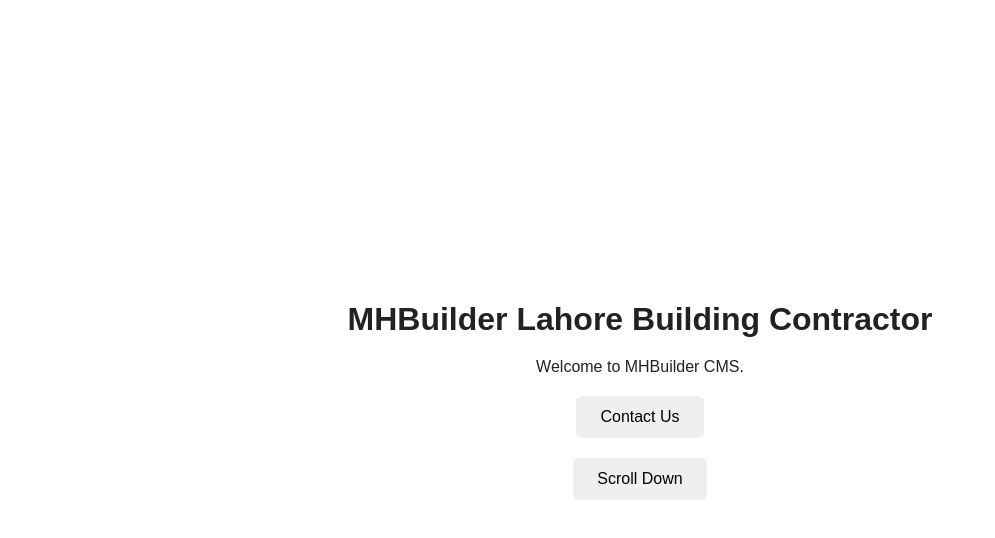
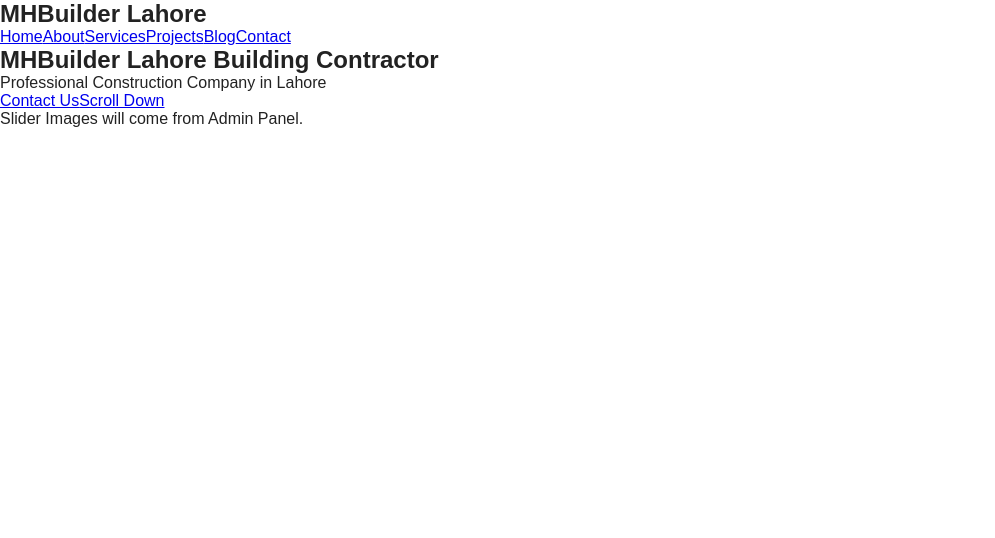
Before and after one commit to mhbuilderlahore1/Mhbuilderlahoree, a Next.js app: page / in a window 1280 px wide. Shown: the top 538 px of the page, without its empty margins (0-995 px from the left). Built offline with nearby package versions, Linux system fonts and the light colour scheme.

Commit message:
Update page.tsx

```diff
--- a/app/page.tsx
+++ b/app/page.tsx
@@ -1,15 +1,13 @@
+import Header from "@/components/Header";
+import Hero from "@/components/Hero";
+import Slider from "@/components/Slider";
+
 export default function Home() {
   return (
-    <main>
-      <h1>MHBuilder Lahore Building Contractor</h1>
-
-      <p>
-        Welcome to MHBuilder CMS.
-      </p>
-
-      <button>Contact Us</button>
-
-      <button>Scroll Down</button>
-    </main>
+    <>
+      <Header />
+      <Hero />
+      <Slider />
+    </>
   );
 }
```
